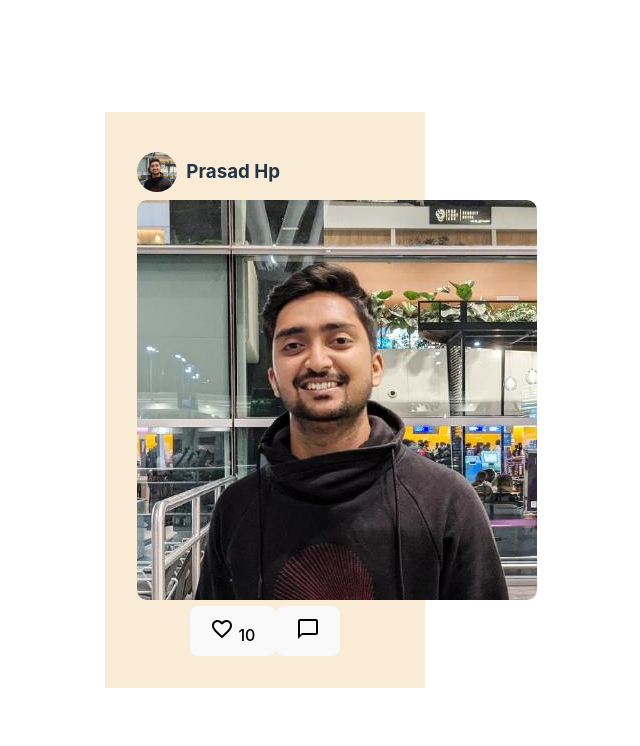
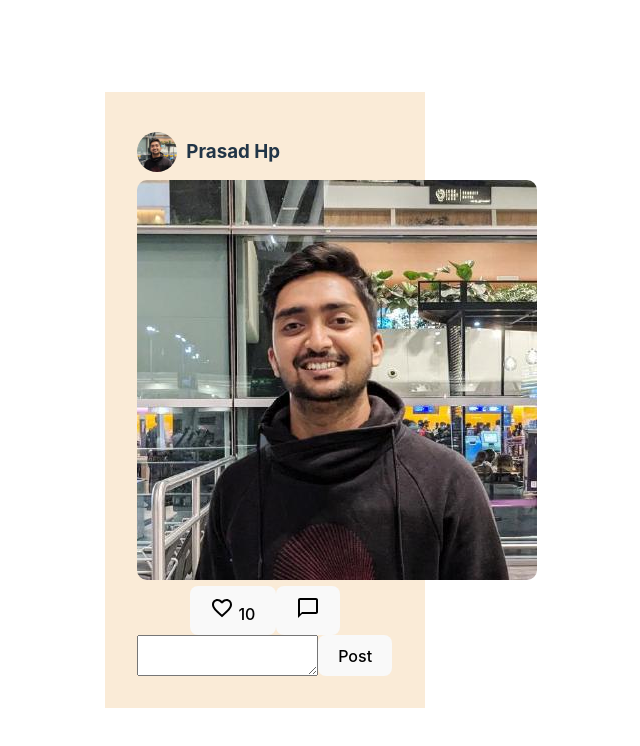
Before and after one commit to prasad-hp/Social-Media, a React (Vite) app: page / in a window 1280 px wide. Shown: the top 746 px of the page, without its empty margins (343-983 px from the left). Built offline with nearby package versions, Linux system fonts and the light colour scheme.

Commit message:
Comment area added

```diff
--- /dev/null
+++ b/src/components/CommentsInput.jsx
@@ -0,0 +1,20 @@
+import React, { useState } from "react";
+
+function CommentsInput() {
+    const [newComment, setNewComment] = useState("");
+
+    function storeComment(event) {
+        setNewComment(event.target.value);
+    }
+    function clearArea(){
+        setNewComment("")
+    }
+    return (
+        <div className="commentsInput">
+            <textarea value={newComment} onChange={storeComment} />
+            <button onClick={clearArea}>Post</button>
+        </div>
+    );
+}
+
+export default CommentsInput;
--- a/src/components/ImageCard.jsx
+++ b/src/components/ImageCard.jsx
@@ -1,6 +1,7 @@
 import React from "react";
 import ImageHeading from "./ImageHeading";
 import LikeAndComment from "./LikeAndComment";
+import CommentsInput from "./CommentsInput";
 
 function ImageCard(){
     return(
@@ -8,6 +9,7 @@ function ImageCard(){
             <ImageHeading />
             <img src="../images/profile-photos/prasadhp.jpeg" className="imageOnCard"/>
             <LikeAndComment />
+            <CommentsInput />
         </div>
     )
 }
--- a/src/index.css
+++ b/src/index.css
@@ -97,3 +97,7 @@ button:focus-visible {
 .imageOnCard{
   border-radius: 10px;
 }
+
+.commentsInput {
+  display: flex;
+}
```
